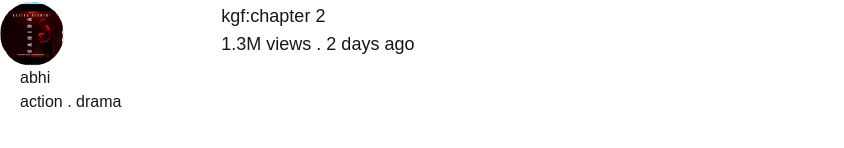
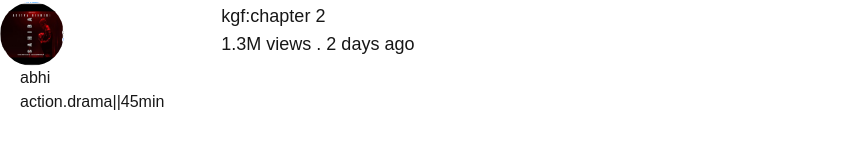
Before and after one commit to Abhidb2007/week-10-recap-class, a Next.js app: page / in a window 1280 px wide. Shown: the part 596-744 px from the top of the page, without its empty margins (0-844 px from the left). Built offline with nearby package versions, Linux system fonts and the light colour scheme.

Commit message:
add code

```diff
--- a/src/components/VideoCard.tsx
+++ b/src/components/VideoCard.tsx
@@ -18,8 +18,8 @@
             <div className="col-span-1 pl-5">
                 abhi
             </div>
-            <div className="col-span-12 pl-5">
-                action . drama
+            <div className="col-span-12 pl-5 txt-gray-500 text-base">
+                action.drama||45min
             </div>
         </div>
     </div>
```
